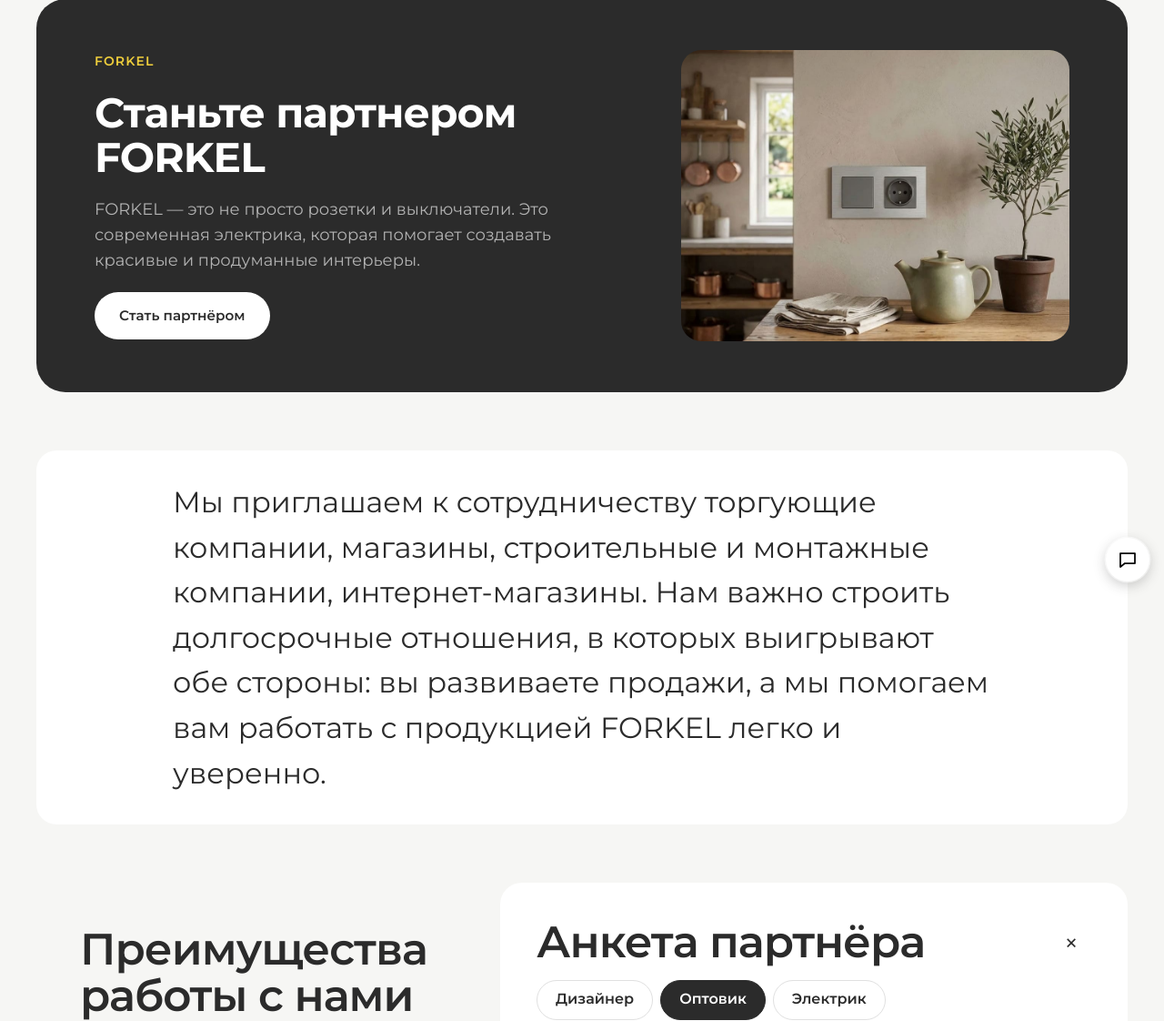
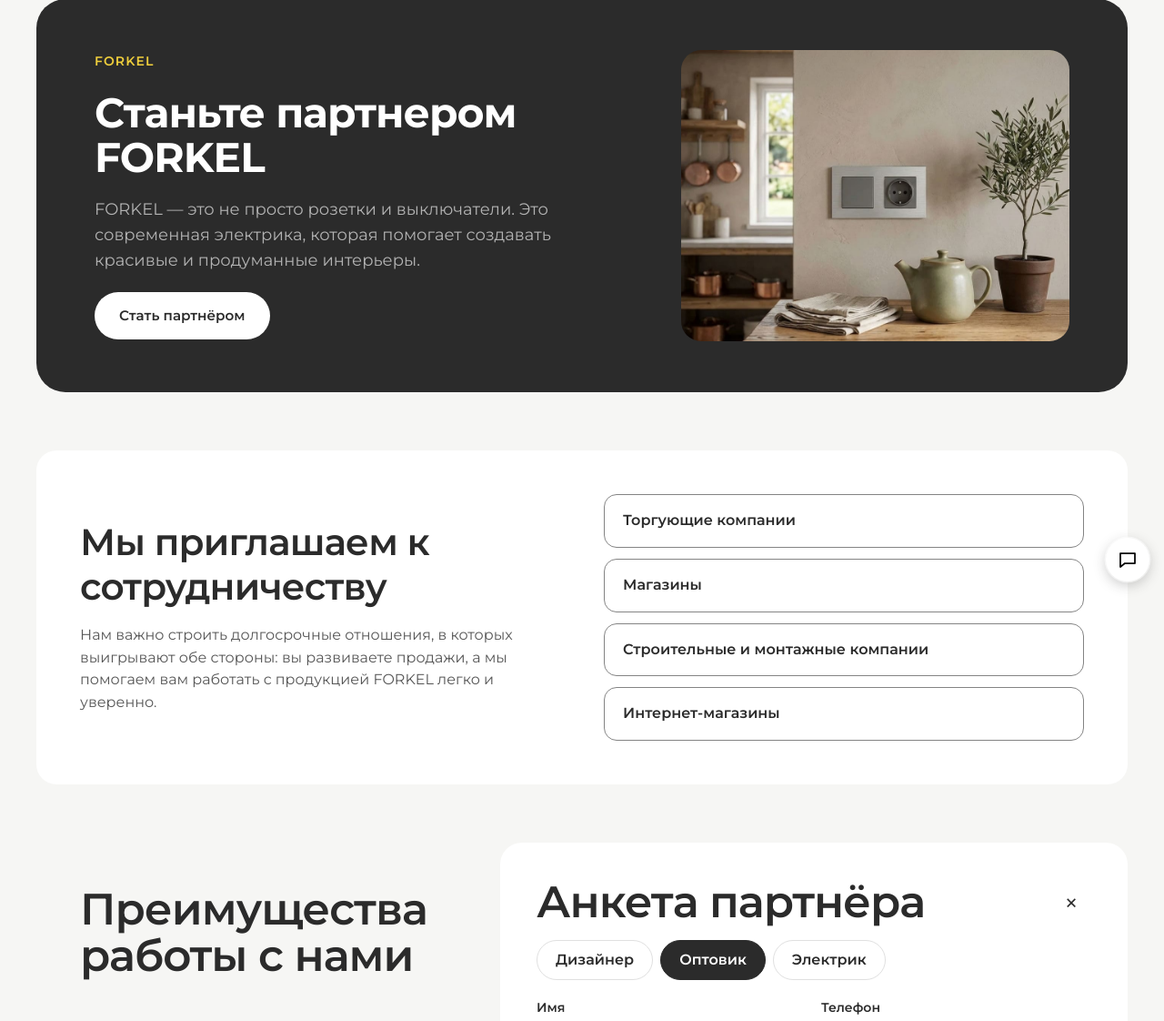
Before and after one commit to fhntv06/company_forkel_Bitrix, a PHP site: page /cooperation.html in a window 1280 px wide. Shown: the part 145-1267 px from the top of the page at 91% size. Run offline with PHP 8.4, Linux system fonts and the light colour scheme.

Commit message:
feat(v4): cooperation — блок приглашения: текст слева, список партнёров справа
Co-Authored-By: Claude Sonnet 5.5 <noreply@anthropic.com>
Claude-Session: https://claude.ai/code/session_01Ho7F5aFK7RMhxMiUpriFqj

```diff
--- a/prototype/homepage-v4/cooperation.html
+++ b/prototype/homepage-v4/cooperation.html
@@ -194,21 +194,17 @@
             <figure class="fk-ab-hero__art"><img src="assets/images/designs/2e5a6406cab54b2416d63e19fc1e6c57_ca3ebba6-7e95-47d9-b108-03cc3c814268.jpg" alt="" decoding="async" style="width:100%;height:100%;object-fit:cover"></figure>
         </section>
 
-        <section
-                style="
-                display: flex;
-                align-items: center;
-                justify-content: center;
-                margin:64px auto;
-                padding:32px;
-                background-color: white;
-                border-radius: var(--fk-r-lg);
-            "
-        >
-            <p style="max-width: 900px; font-size: 32px;">Мы приглашаем к сотрудничеству торгующие компании, магазины,
-                строительные и монтажные компании, интернет-магазины. Нам важно строить долгосрочные отношения, в
-                которых выигрывают обе стороны: вы развиваете продажи, а мы помогаем вам работать с продукцией FORKEL
-                легко и уверенно.</p>
+        <section class="fk-coop-invite" aria-labelledby="coop-invite-title">
+            <div class="fk-coop-invite__text">
+                <h2 id="coop-invite-title">Мы приглашаем к сотрудничеству</h2>
+                <p>Нам важно строить долгосрочные отношения, в которых выигрывают обе стороны: вы развиваете продажи, а мы помогаем вам работать с продукцией FORKEL легко и уверенно.</p>
+            </div>
+            <ul class="fk-coop-invite__list">
+                <li>Торгующие компании</li>
+                <li>Магазины</li>
+                <li>Строительные и монтажные компании</li>
+                <li>Интернет-магазины</li>
+            </ul>
         </section>
 
         <section class="fk-section" aria-labelledby="coop-adv-title">
--- a/prototype/homepage-v4/css/cooperation.css
+++ b/prototype/homepage-v4/css/cooperation.css
@@ -200,3 +200,29 @@
         grid-template-columns: repeat(3, 1fr);
     }
 }
+
+/* Блок «Мы приглашаем к сотрудничеству»: текст слева, список слева направо — справа */
+.fk-coop-invite {
+    display: grid;
+    gap: 24px;
+    margin: 64px auto;
+    padding: 32px;
+    background: var(--fk-surface);
+    border-radius: var(--fk-r-lg);
+}
+
+.fk-coop-invite__text { display: grid; gap: 16px; align-content: center; }
+.fk-coop-invite__text h2 { font-size: var(--fk-fs-h2); line-height: 1.2; }
+.fk-coop-invite__text p { max-width: 52ch; color: var(--fk-ink-muted); }
+
+.fk-coop-invite__list { display: grid; gap: 12px; margin: 0; padding: 0; list-style: none; align-content: center; }
+.fk-coop-invite__list li {
+    padding: 16px 20px;
+    border: 1px solid var(--fk-edge);
+    border-radius: var(--fk-r-md);
+    font-weight: 600;
+}
+
+@media (min-width: 900px) {
+    .fk-coop-invite { grid-template-columns: repeat(2, minmax(0, 1fr)); gap: 48px; padding: 48px; }
+}
```
